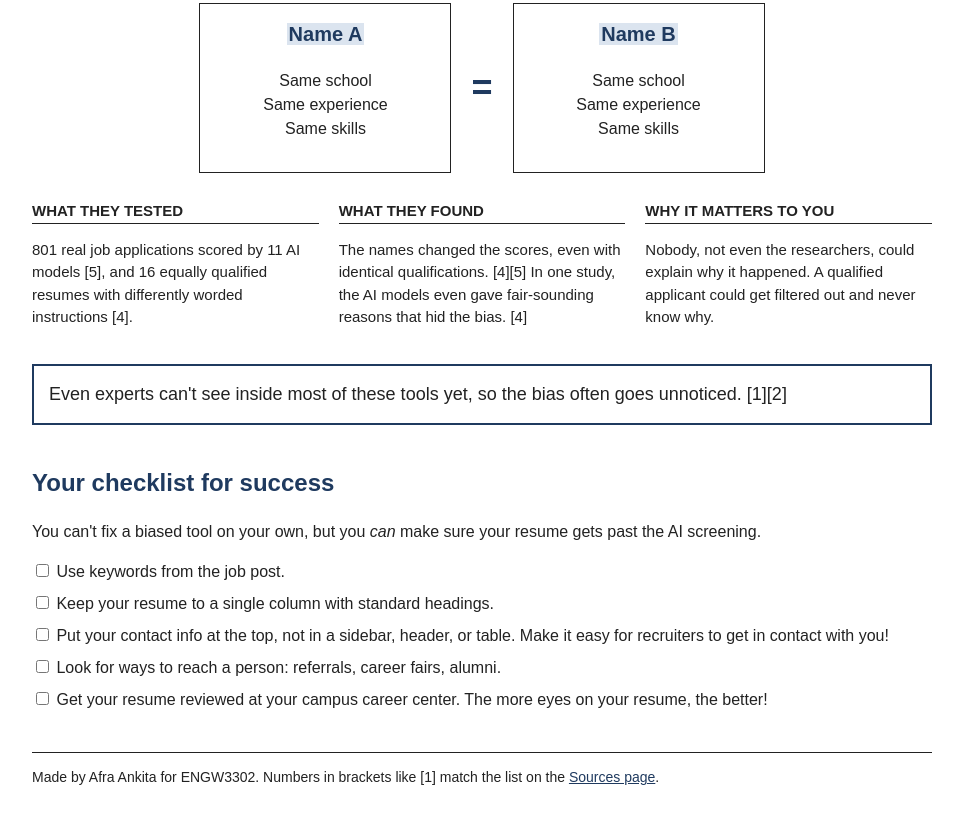
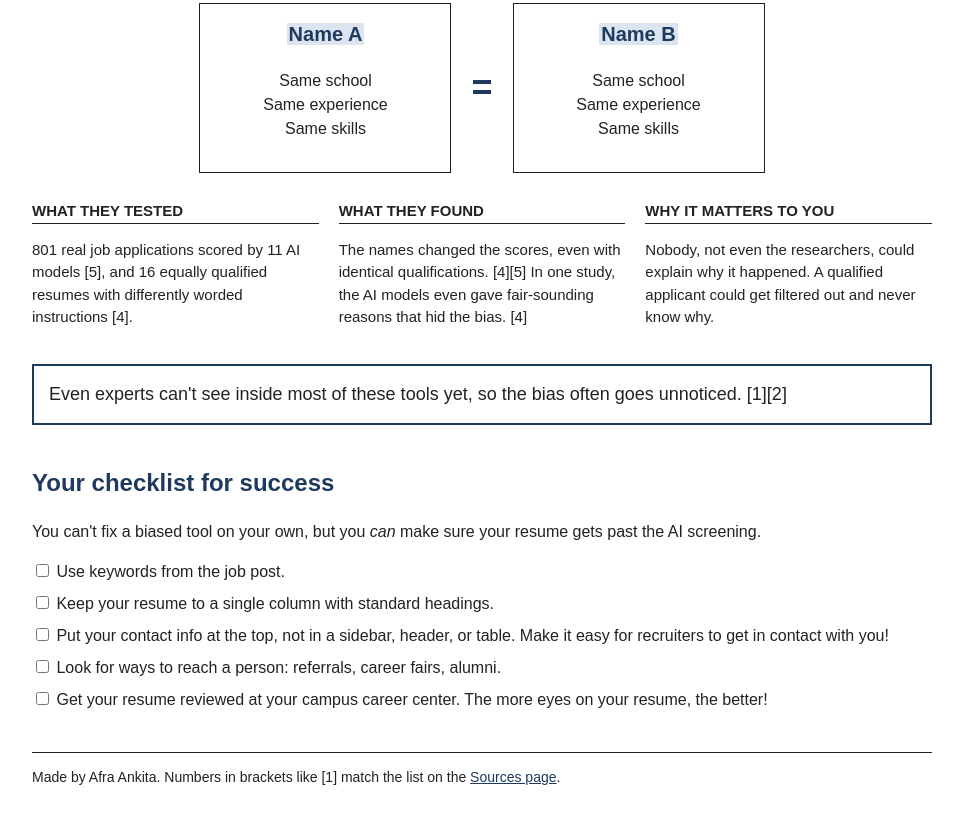
Before and after one commit to afraa2234/screened-out, a plain HTML site: page index.html in a window 1280 px wide. Shown: the part 2297-3119 px from the top of the page, without its empty margins (158-1121 px from the left). Drawn offline with Linux system fonts and the light colour scheme.

Commit message:
updated footer text

```diff
--- a/index.html
+++ b/index.html
@@ -258,7 +258,7 @@
   </main>
 
   <footer>
-    <p>Made by Afra Ankita for ENGW3302. Numbers in brackets like [1] match the list on the <a href="sources.html">Sources page</a>.</p>
+    <p>Made by Afra Ankita. Numbers in brackets like [1] match the list on the <a href="sources.html">Sources page</a>.</p>
   </footer>
 
   <script>
```
